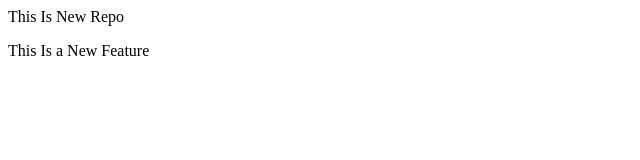
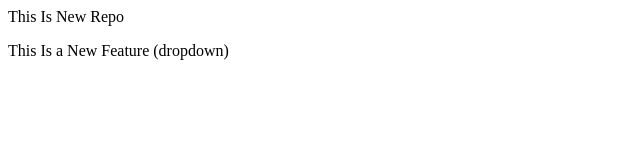
Before and after one commit to azlansaraf/LocalRepo, a plain HTML site: page index.html in a window 1280 px wide. Shown: the full height of the page, 0-640 px from the left. Drawn offline with Linux system fonts and the light colour scheme.

Commit message:
add dropdown

```diff
--- a/index.html
+++ b/index.html
@@ -1,2 +1,2 @@
 <p>This Is New Repo</p>
-<p>This Is a New Feature</p>
+<p>This Is a New Feature (dropdown)</p>
```
